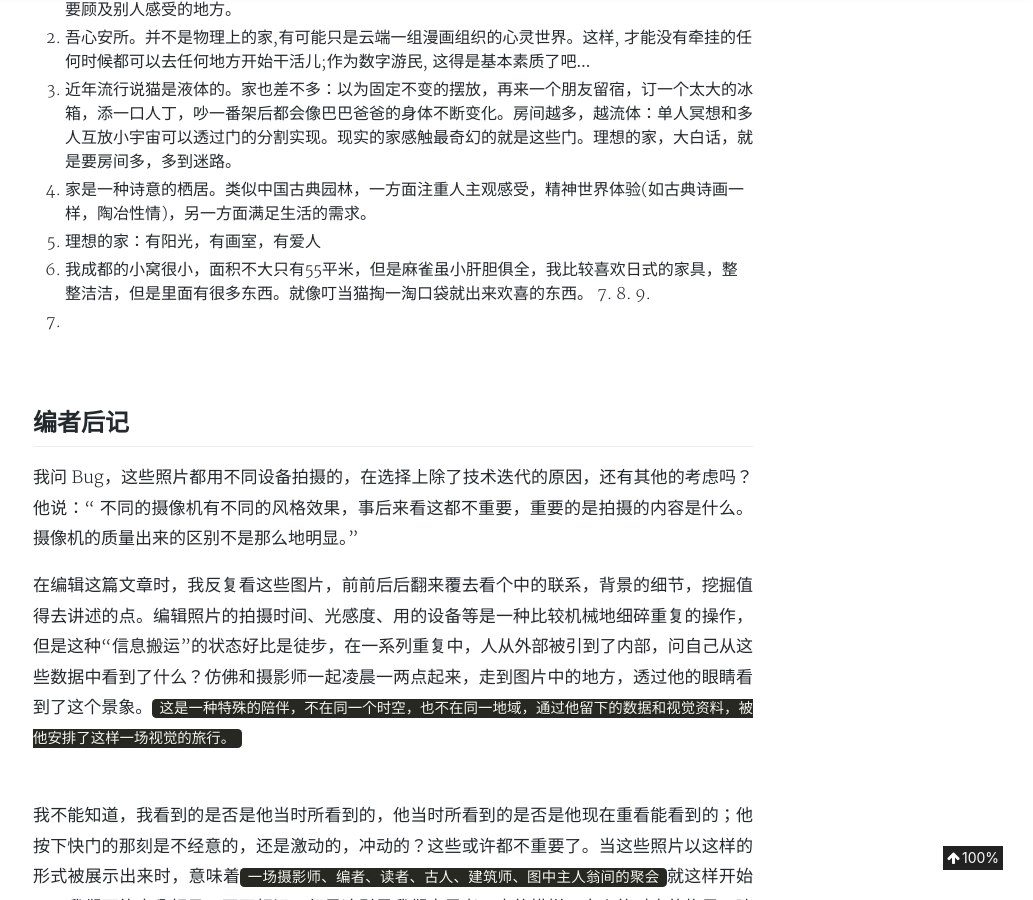
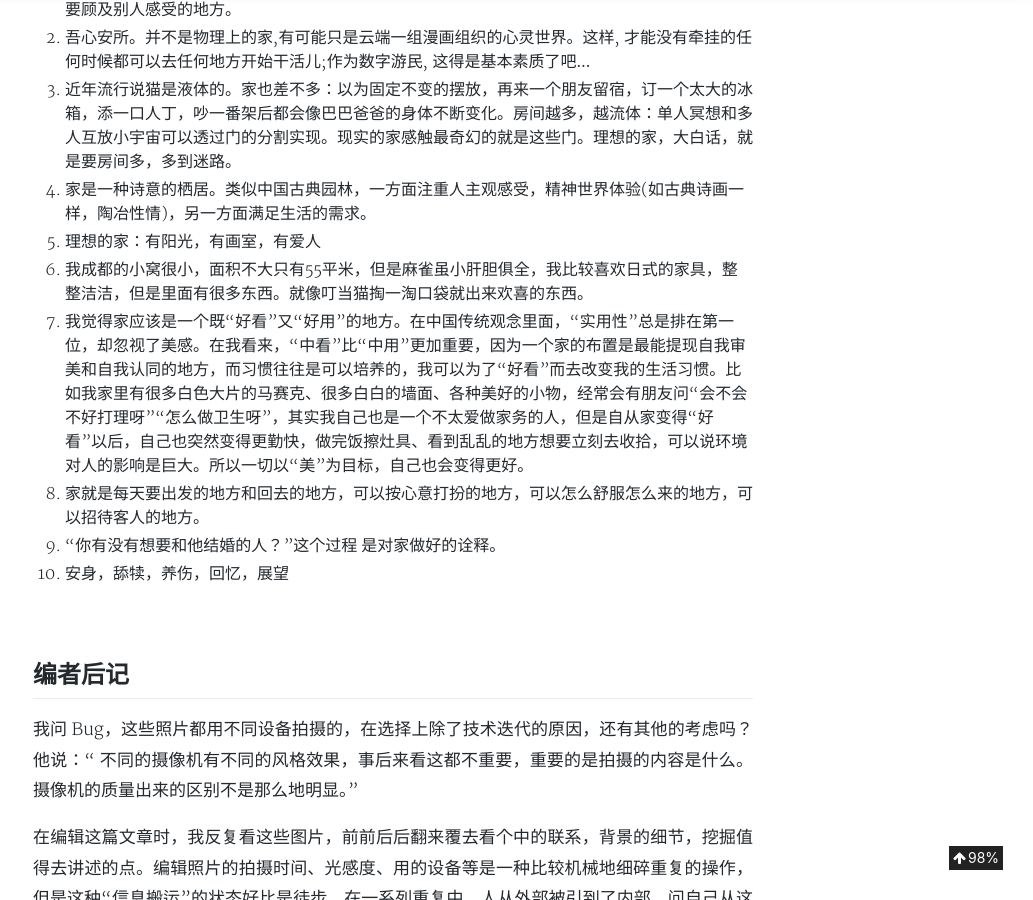
Before and after one commit to aJiea/ajiea.github.io, a Jekyll site: the page built from _posts/2020-02-17-others-home.md, in a window 1280 px wide and 900 px high, scrolled down 18281 px. Shown: the whole window, without its empty margins (247-1280 px from the left). Built offline with Jekyll 4.4.1, drawn with Linux system fonts in a browser that asks for light colours; nearby versions of some CDN libraries; comment, search, counter and statistics services are not loaded; a style sheet for code colours, icons or effects is not loaded.

Commit message:
Update 2020-02-17-others-home.md

```diff
--- a/_posts/2020-02-17-others-home.md
+++ b/_posts/2020-02-17-others-home.md
@@ -301,10 +301,10 @@
 4. 家是一种诗意的栖居。类似中国古典园林，一方面注重人主观感受，精神世界体验(如古典诗画一样，陶冶性情)，另一方面满足生活的需求。
 5. 理想的家：有阳光，有画室，有爱人
 6. 我成都的小窝很小，面积不大只有55平米，但是麻雀虽小肝胆俱全，我比较喜欢日式的家具，整整洁洁，但是里面有很多东西。就像叮当猫掏一淘口袋就出来欢喜的东西。
-7.
-8.
-9.
-10.
+7. 我觉得家应该是一个既“好看”又“好用”的地方。在中国传统观念里面，“实用性”总是排在第一位，却忽视了美感。在我看来，“中看”比“中用”更加重要，因为一个家的布置是最能提现自我审美和自我认同的地方，而习惯往往是可以培养的，我可以为了“好看”而去改变我的生活习惯。比如我家里有很多白色大片的马赛克、很多白白的墙面、各种美好的小物，经常会有朋友问“会不会不好打理呀”“怎么做卫生呀”，其实我自己也是一个不太爱做家务的人，但是自从家变得“好看”以后，自己也突然变得更勤快，做完饭擦灶具、看到乱乱的地方想要立刻去收拾，可以说环境对人的影响是巨大。所以一切以“美”为目标，自己也会变得更好。
+8. 家就是每天要出发的地方和回去的地方，可以按心意打扮的地方，可以怎么舒服怎么来的地方，可以招待客人的地方。
+9. “你有没有想要和他结婚的人？”这个过程 是对家做好的诠释。
+10. 安身，舔犊，养伤，回忆，展望
 
 <br/>
 
```
